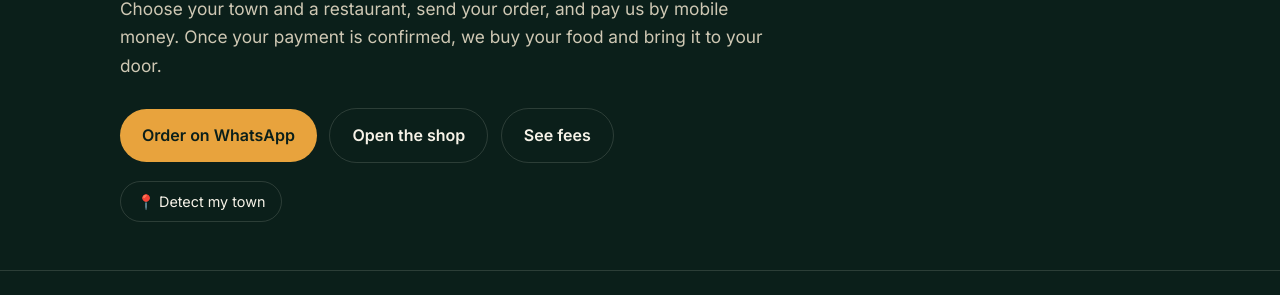
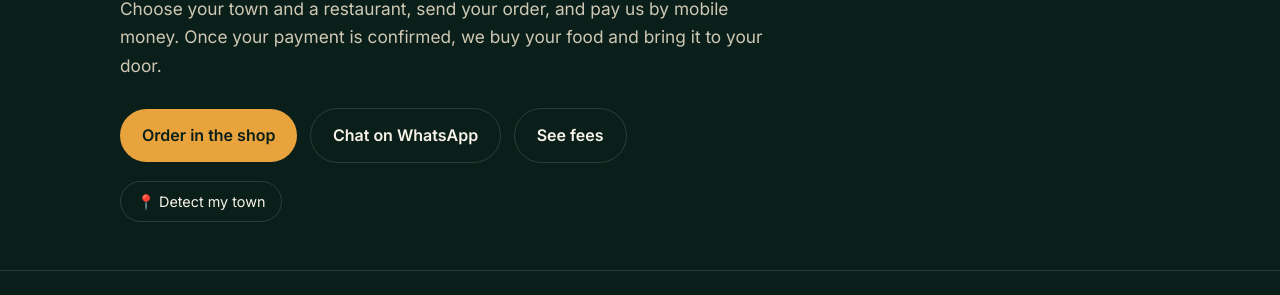
Before and after one commit to skumbeni/NEXLITE-DIGITAL-SOLUTIONS-LIMITED, a plain HTML site: page food-connect/index.html in a window 1280 px wide. Shown: the part 298-593 px from the top of the page. Drawn offline with Linux system fonts and the light colour scheme; no server answers.

Commit message:
Add files via upload

```diff
--- a/food-connect/index.html
+++ b/food-connect/index.html
@@ -61,8 +61,8 @@ footer{border-top:1px solid var(--line);padding:28px 0;color:var(--bone-dim);fon
   <span class="eyebrow">Food Connect</span>
   <h1>Local food, bought and delivered for you.</h1>
   <p class="lede">Choose your town and a restaurant, send your order, and pay us by mobile money. Once your payment is confirmed, we buy your food and bring it to your door.</p>
-  <a id="waBtn" class="btn btn-amber" href="https://wa.me/260977638790?text=Hi%2C%20I%20want%20to%20order%20food%20from%20Food%20Connect.%20My%20town%20is%3A%20">Order on WhatsApp</a>
-  <a class="btn btn-line" href="shop.html">Open the shop</a>
+  <a class="btn btn-amber" href="shop.html">Order in the shop</a>
+  <a id="waBtn" class="btn btn-line" href="https://wa.me/260977638790?text=Hi%2C%20I%20need%20help%20with%20Food%20Connect.%20My%20town%20is%3A%20">Chat on WhatsApp</a>
   <a class="btn btn-line" href="#fees">See fees</a>
   <p id="townsNow" style="color:var(--amber);margin-top:18px;font-size:.95rem"></p>
   <p style="margin-top:14px"><button id="detectBtn" type="button" class="detect">&#128205; Detect my town</button> <span id="townMsg" role="status" style="color:var(--bone-dim);font-size:.9rem;margin-left:6px"></span></p>
@@ -105,7 +105,7 @@ footer{border-top:1px solid var(--line);padding:28px 0;color:var(--bone-dim);fon
 <footer><div class="wrap">&copy; 2026 Nexlite Digital Solutions Limited, registered in Zambia (Reg. No. 120261050528) &middot; <a href="../privacy.html">Privacy</a> &middot; <a href="../terms.html">Terms</a></div></footer>
 <script>
 // Shows the towns that are live, straight from the shop's database (public read).
-var WA="https://wa.me/260977638790?text=",MSG="Hi, I want to order food from Food Connect. My town is: ",liveTowns=[];
+var WA="https://wa.me/260977638790?text=",MSG="Hi, I need help with Food Connect. My town is: ",liveTowns=[];
 function setTown(name){document.getElementById("waBtn").href=WA+encodeURIComponent(MSG+(name||""))}
 function km(a,b,c,d){var r=Math.PI/180,x=(c-a)*r,y=(d-b)*r,h=Math.sin(x/2)*Math.sin(x/2)+Math.cos(a*r)*Math.cos(c*r)*Math.sin(y/2)*Math.sin(y/2);return 12742*Math.asin(Math.sqrt(h))}
 fetch("https://food-connect-7625e-default-rtdb.firebaseio.com/towns.json").then(function(r){return r.json()}).then(function(v){
```
